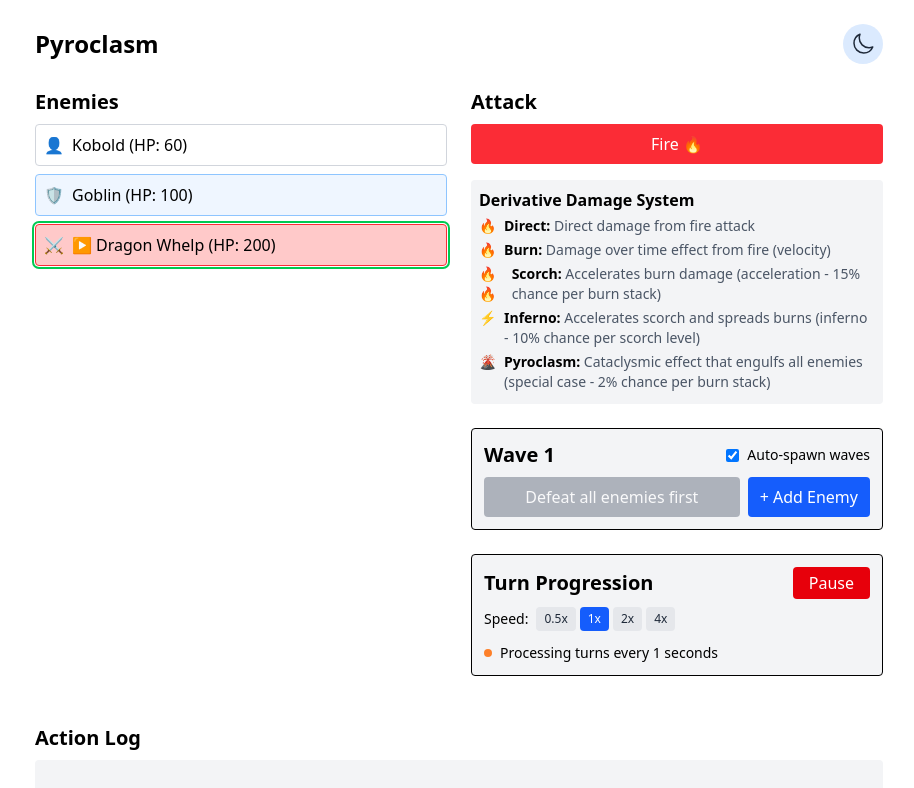
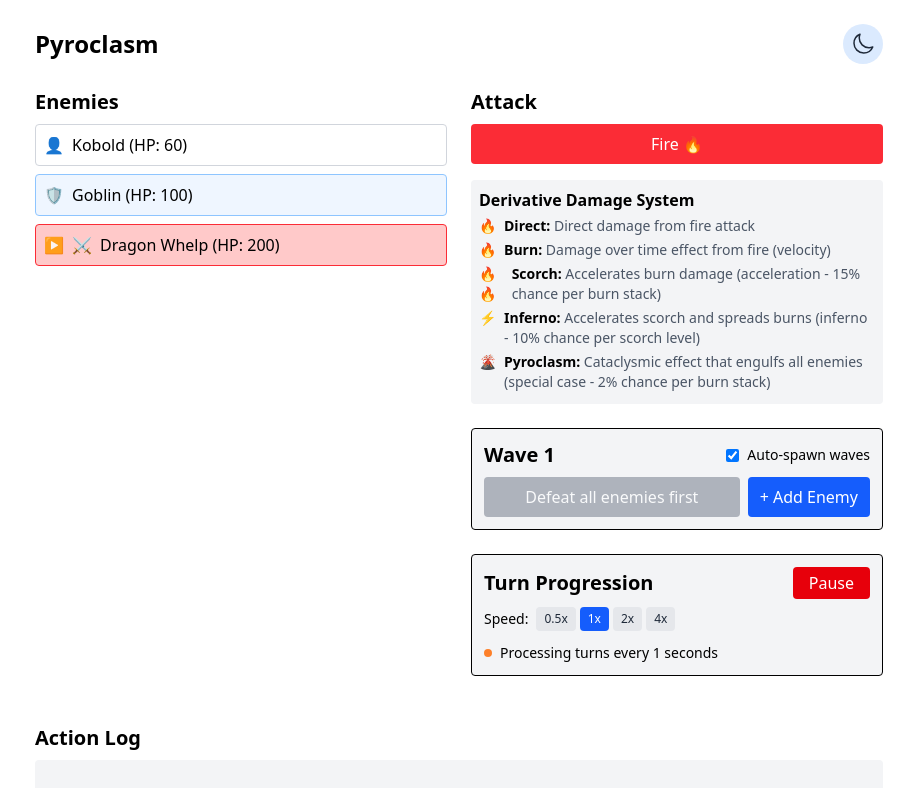
Before and after one commit to kyletolle/pyroclasm, a React (Vite) app: page / in a window 1280 px wide. Shown: the top 788 px of the page, without its empty margins (181-1095 px from the left). Built offline with nearby package versions, Linux system fonts and the light colour scheme.

Commit message:
WIP for pulse animation and stuff

```diff
--- a/src/components/EnemyList.tsx
+++ b/src/components/EnemyList.tsx
@@ -1,5 +1,38 @@
 import { useTheme } from '../context/ThemeContext';
 import { Enemy } from '../game/models/Enemy';
+import { useEffect } from 'react';
+
+// CSS keyframes for animations
+const pulseRingStyle = `
+  @keyframes pulseRing {
+    0% {
+      box-shadow: 0 0 0 0 rgba(var(--ring-color), 0.7);
+    }
+    70% {
+      box-shadow: 0 0 0 4px rgba(var(--ring-color), 0);
+    }
+    100% {
+      box-shadow: 0 0 0 0 rgba(var(--ring-color), 0);
+    }
+  }
+`;
+
+const pulseArrowStyle = `
+  @keyframes pulseArrow {
+    0% {
+      opacity: 0.7;
+      transform: scale(0.95);
+    }
+    50% {
+      opacity: 1;
+      transform: scale(1.05);
+    }
+    100% {
+      opacity: 0.7;
+      transform: scale(0.95);
+    }
+  }
+`;
 
 interface Props {
   enemies: Enemy[];
@@ -11,6 +44,39 @@ export function EnemyList({ enemies, selected, onSelect }: Props) {
   const { theme } = useTheme();
   const isDark = theme === 'dark';
 
+  // Handle keyboard navigation
+  useEffect(() => {
+    const handleKeyDown = (event: KeyboardEvent) => {
+      if (!selected || !enemies.some(e => !e.isDead)) return;
+
+      const aliveEnemies = enemies.filter(e => !e.isDead);
+      const currentIndex = aliveEnemies.findIndex(e => e.id === selected.id);
+
+      if (currentIndex === -1) return;
+
+      let newIndex = currentIndex;
+
+      switch (event.key) {
+        case 'ArrowDown':
+        case 'j':
+          newIndex = (currentIndex + 1) % aliveEnemies.length;
+          break;
+        case 'ArrowUp':
+        case 'k':
+          newIndex =
+            (currentIndex - 1 + aliveEnemies.length) % aliveEnemies.length;
+          break;
+      }
+
+      if (newIndex !== currentIndex) {
+        onSelect(aliveEnemies[newIndex]);
+      }
+    };
+
+    window.addEventListener('keydown', handleKeyDown);
+    return () => window.removeEventListener('keydown', handleKeyDown);
+  }, [selected, enemies, onSelect]);
+
   // Get tier-specific styling for enemies
   const getTierStyles = (enemy: Enemy) => {
     // Base styles that apply to all tiers
@@ -18,6 +84,7 @@ export function EnemyList({ enemies, selected, onSelect }: Props) {
       border: '',
       background: '',
       icon: '',
+      ringColor: '60, 163, 59', // Default green (RGB format for animation)
     };
 
     if (enemy.isDead) {
@@ -25,6 +92,7 @@ export function EnemyList({ enemies, selected, onSelect }: Props) {
         ...baseStyles,
         border: isDark ? 'border-gray-700' : 'border-gray-400',
         background: isDark ? 'bg-gray-900' : 'bg-gray-100',
+        ringColor: '75, 85, 99', // gray
       };
     }
 
@@ -37,6 +105,7 @@ export function EnemyList({ enemies, selected, onSelect }: Props) {
           : 'border-orange-500 border-2',
         background: isDark ? 'bg-red-900 bg-opacity-40' : 'bg-red-100',
         icon: '🌋',
+        ringColor: '249, 115, 22', // orange
       };
     }
 
@@ -47,6 +116,7 @@ export function EnemyList({ enemies, selected, onSelect }: Props) {
           border: isDark ? 'border-gray-600' : 'border-gray-300',
           background: '',
           icon: '👤',
+          ringColor: '107, 114, 128', // gray
         };
       case 'medium':
         return {
@@ -54,6 +124,7 @@ export function EnemyList({ enemies, selected, onSelect }: Props) {
           border: isDark ? 'border-blue-700' : 'border-blue-300',
           background: isDark ? 'bg-blue-900 bg-opacity-20' : 'bg-blue-50',
           icon: '🛡️',
+          ringColor: '59, 130, 246', // blue
         };
       case 'elite':
         return {
@@ -61,6 +132,7 @@ export function EnemyList({ enemies, selected, onSelect }: Props) {
           border: isDark ? 'border-purple-700' : 'border-purple-300',
           background: isDark ? 'bg-purple-900 bg-opacity-20' : 'bg-purple-50',
           icon: '⚔️',
+          ringColor: '139, 92, 246', // purple
         };
       case 'boss':
         return {
@@ -70,6 +142,7 @@ export function EnemyList({ enemies, selected, onSelect }: Props) {
             : 'border-red-500 border-2',
           background: isDark ? 'bg-red-900 bg-opacity-30' : 'bg-red-50',
           icon: '👑',
+          ringColor: '239, 68, 68', // red
         };
       default:
         return baseStyles;
@@ -110,9 +183,12 @@ export function EnemyList({ enemies, selected, onSelect }: Props) {
   };
 
   return (
+    <>
+      <style>{pulseRingStyle}</style>
+      <style>{pulseArrowStyle}</style>
       <div>
         <h2 className="text-xl font-bold mb-2">Enemies</h2>
-      <ul className="space-y-2">
+        <ul className="space-y-2" role="listbox" aria-label="Enemy list">
           {enemies.map(enemy => {
             const tierStyles = getTierStyles(enemy);
             const statusEffects = getStatusEffects(enemy);
@@ -122,7 +198,7 @@ export function EnemyList({ enemies, selected, onSelect }: Props) {
               <li
                 key={enemy.id}
                 className={`p-2 border rounded ${enemy.isDead ? 'cursor-default opacity-70' : 'cursor-pointer'} ${
-                isSelected ? 'ring-2 ring-offset-1 ring-green-500' : ''
+                  isSelected ? `ring-2 ring-offset-1` : ''
                 } ${
                   isSelected
                     ? isDark
@@ -131,9 +207,31 @@ export function EnemyList({ enemies, selected, onSelect }: Props) {
                     : `${tierStyles.border} ${tierStyles.background}`
                 }`}
                 onClick={() => !enemy.isDead && onSelect(enemy)}
+                role="option"
+                aria-selected={isSelected}
+                style={
+                  isSelected
+                    ? ({
+                        '--ring-color': tierStyles.ringColor,
+                        animation:
+                          'pulseRing 2s cubic-bezier(0.455, 0.03, 0.515, 0.955) infinite',
+                      } as React.CSSProperties)
+                    : undefined
+                }
               >
                 <div className="flex justify-between items-center">
                   <div className="flex items-center">
+                    {isSelected && (
+                      <span
+                        className="text-green-500 mr-2"
+                        style={{
+                          animation: 'pulseArrow 1.5s ease-in-out infinite',
+                          display: 'inline-block',
+                        }}
+                      >
+                        ▶
+                      </span>
+                    )}
                     {!enemy.isDead && tierStyles.icon && (
                       <span
                         className="mr-2"
@@ -143,9 +241,6 @@ export function EnemyList({ enemies, selected, onSelect }: Props) {
                       </span>
                     )}
                     <span>
-                    {isSelected && (
-                      <span className="text-green-500 mr-1">▶</span>
-                    )}
                       {enemy.name}{' '}
                       {enemy.isDead ? (
                         <span className="font-bold">💀 Defeated</span>
@@ -175,5 +270,6 @@ export function EnemyList({ enemies, selected, onSelect }: Props) {
           })}
         </ul>
       </div>
+    </>
   );
 }
```
Lines whose indentation alone changed are shown as unchanged.
